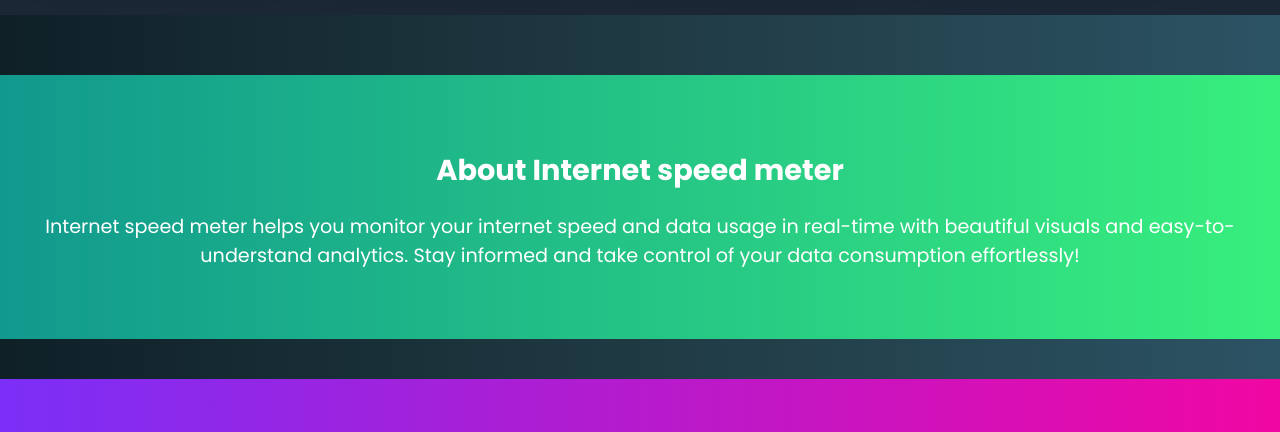
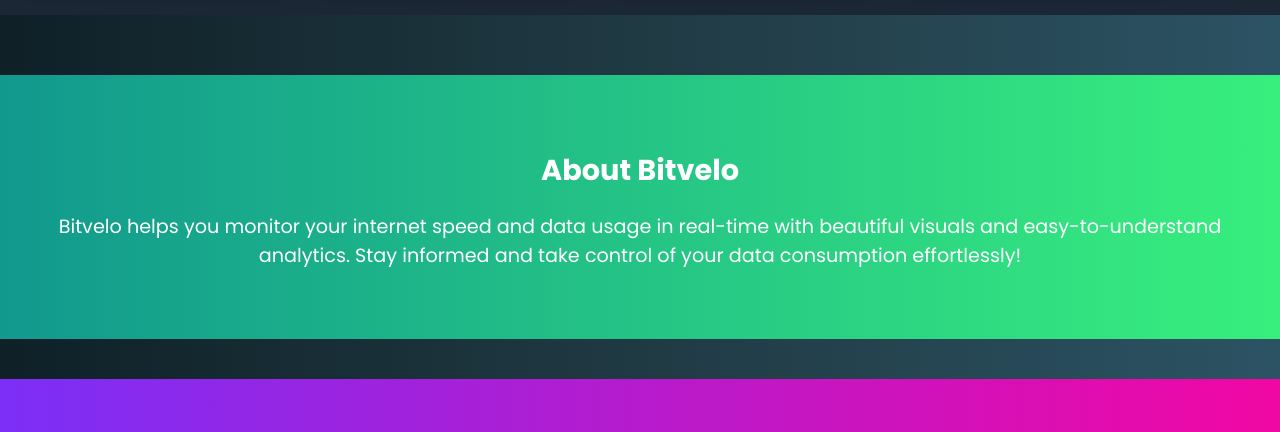
Before and after one commit to Shekhanzai/Androv, a plain HTML site: page index.html in a window 1280 px wide. Shown: the part 1122-1554 px from the top of the page. Drawn offline with Linux system fonts and the light colour scheme.

Commit message:
Update index.html

```diff
--- a/index.html
+++ b/index.html
@@ -225,8 +225,8 @@
 </section>
 
 <section class="info">
-  <h2>About Internet speed meter</h2>
-  <p>Internet speed meter helps you monitor your internet speed and data usage in real-time with beautiful visuals and easy-to-understand analytics. Stay informed and take control of your data consumption effortlessly!</p>
+  <h2>About Bitvelo</h2>
+  <p>Bitvelo helps you monitor your internet speed and data usage in real-time with beautiful visuals and easy-to-understand analytics. Stay informed and take control of your data consumption effortlessly!</p>
 </section>
 
 <footer>
```
